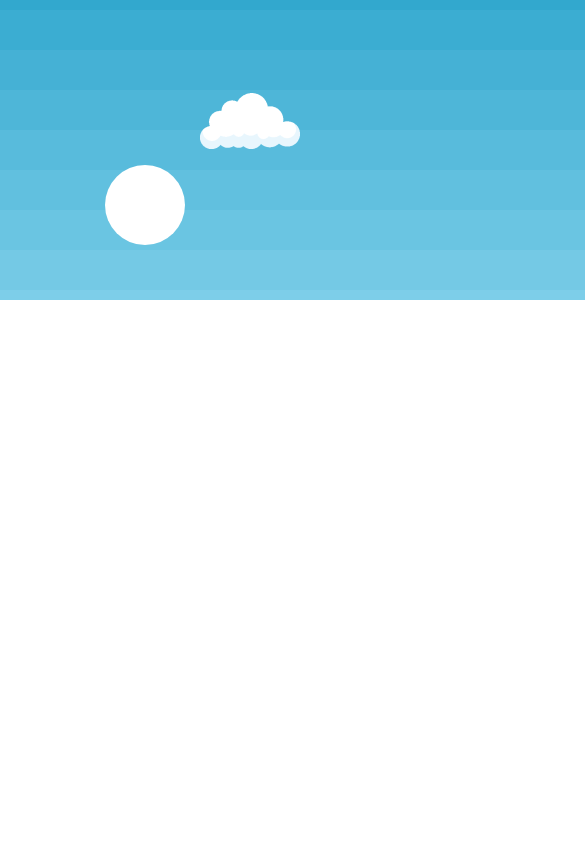
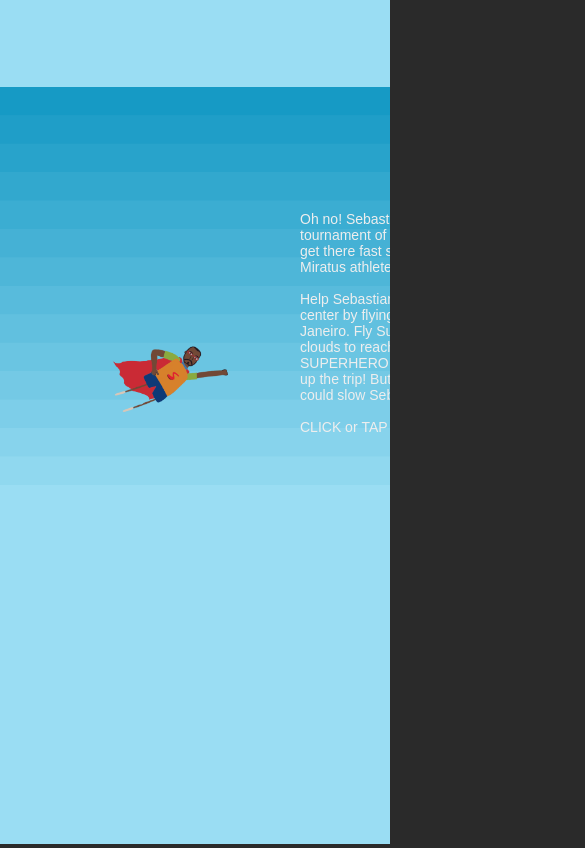
Before and after one commit to pedromarinyo/sebastianFlyer, a plain HTML site: page index.html in a window 390 px wide. Shown: the top 848 px of the page, 585 px wide, since content can reach past the window. Drawn offline with Linux system fonts and the light colour scheme.

Commit message:
Added Sebastian sprite; responsive canvas.

```diff
--- a/index.html
+++ b/index.html
@@ -6,8 +6,16 @@
     <script src="./phaser.min.js"></script>
     <style type="text/css">
         body {
+            width: 100%;
+            height: 100%;
             margin: 0;
-            text-align: center;
+            padding: 0;
+            background-color: #2a2a2a;
+            overflow: hidden;
+        }
+        canvas {
+            margin: 0;
+            padding: 0;
         }
     </style>
 </head>
@@ -16,32 +24,41 @@
 <script type="text/javascript">
 
     var sebastian;
-    var sebastianTween;
 
+    // gate values: start, game, success, failure
+    var gate = "start";
+    var startText;
+    var gameOverText;
+    var successText;
 
     var leftBoundary;
     var bottomBoundary;
     var collectible;
     var obsticle;
+    var spawnTimer;
     var cursors;
 
     var gravity = 600;
     var thrust = 200;
-    var spawnTime = 3000;
+    var spawnTime = 4000;
     var collectibleSpeed = 300;
 
     var leftBoundaryPosition = 100;
-    var leftBoundaryBounds = 400;
+    var leftBoundaryBounds = 250;
 
     var kmLabel;
-    var numKmLeft = 15000;
+    var numKmLeft = 10000;
     var travelSpeed = 5;
     var kmTimer;
 
+    var timeLeftCount;
+    var timeLeftTimer;
+    var numTimeLeft = 3 * 60;
+
     var config = {
         type: Phaser.CANVAS,
-        width: 800,
-        height: 300,
+        width: window.innerWidth * window.devicePixelRatio,
+        height: window.innerHeight * window.devicePixelRatio,
         physics: {
             default: 'arcade',
         },
@@ -60,24 +77,40 @@
        this.load.image('sky', 'assets/sky.png');
        this.load.image('cloud1', 'assets/cloud1.png');
        this.load.image('cloud2', 'assets/cloud2.png');
+       this.load.image('sebastian1', 'assets/sebastian1.png');
+       this.load.image('sebastian2', 'assets/sebastian2.png');
+       this.load.image('sebastian3', 'assets/sebastian3.png');
 
     }
 
     function create ()
     {
+        this.cameras.main.setBackgroundColor('#9addf3')
+
         // Adding sky background
-        this.add.image(400, 150, "sky");
+        this.add.image(game.canvas.width / 2, 300, "sky").setScale(game.canvas.width/800, 600/game.canvas.height);
 
-        // Adding circle to player
-        sebastian = this.add.circle(100, 0, 40, 0xffffff);
+        // Creating sebastian flying animation
+        this.anims.create({
+            key: "sebastianFlying",
+            frames: [
+                {key: "sebastian1"},
+                {key: "sebastian2"},
+                {key: "sebastian3"}
+            ],
+            frameRate: 15,
+            repeat: -1
+        });
+
         // Adding sebastian to physics engine
-        this.physics.add.existing(sebastian, false);
+        sebastian = this.physics.add.sprite(200, 0, "sebastian1").play("sebastianFlying");
+        sebastian.setScale(.15, .15).refreshBody();
         sebastian.body.setCollideWorldBounds(true);
         sebastian.body.setGravityY(gravity);
         sebastian.body.setGravityX(-(gravity - 200));
 
         // Adding left boundary
-        leftBoundary = this.add.rectangle(50, 150, 10, 300, 0xffffff, 0);
+        leftBoundary = this.add.rectangle(50, game.canvas.height / 2, 10, game.canvas.height, 0xffffff, 0);
         this.physics.add.existing(leftBoundary, false);
         leftBoundary.body.setImmovable(true);
         // Adding tween
@@ -100,7 +133,7 @@
         });
 
         // Adding bottom boundary
-        bottomBoundary = this.add.rectangle(400, 250, 800, 10, 0xffffff, 0);
+        bottomBoundary = this.add.rectangle(game.canvas.width / 2, 250, 800, 10, 0xffffff, 0);
         this.physics.add.existing(bottomBoundary, false);
         bottomBoundary.body.setImmovable(true);
 
@@ -120,15 +153,16 @@
         //cursors = this.input.keyboard.createCursorKeys();
 
         // Adding text
-        kmLabel = this.add.text(650, 5, "Metros até\no torneio", {
+        // Meters left
+        kmLabel = this.add.text(20, 5, "Meters to\ntournament:", {
             font: "14px Arial",
             fill: "#eeeeee",
-            align: "right"
+            align: "left"
         });
-        kmCount = this.add.text(730, 10, numKmLeft, {
+        kmCount = this.add.text(110, 10, numKmLeft, {
             font: "18px Arial",
             fill: "#ffffff",
-            align: "right"
+            boundsAlignH: "right"
         });
         kmTimer = this.time.addEvent({
             delay: travelSpeed * 100,
@@ -136,9 +170,51 @@
             {
                 numKmLeft -= 1;
                 kmCount.setText(numKmLeft);
+
+                if (numKmLeft <= 0) {
+                    gate = "success";
+                }
             },
             callbackScope: this,
             loop: true
+        });
+
+        // Time left
+        timeLeftLabel = this.add.text(20, 55, "Seconds left:", {
+            font: "14px Arial",
+            fill: "#eeeeee",
+            align: "left"
+        });
+        timeLeftCount = this.add.text(110, 52.5, numTimeLeft, {
+            font: "18px Arial",
+            fill: "#ffffff",
+            boundsAlignH: "right"
+        });
+        timeLeftTimer = this.time.addEvent({
+            delay: 1000,
+            callback: function()
+            {
+                numTimeLeft -= 1;
+                timeLeftCount.setText(numTimeLeft);
+
+                if (numTimeLeft <= 0) {
+                    gate = "failure";
+                }
+            },
+            callbackScope: this,
+            loop: true
+        });
+
+        // Start and instructions text
+        startText = this.add.text(300, game.canvas.height / 4, "Oh no! Sebastian is late to the first badminton tournament of the season! Sebastian needs to get there fast so he can help cheer on the Miratus athletes.\n\nHelp Sebastian reach the Miratus Badminton center by flying through the favelas of Rio de Janeiro. Fly Superhero Sebastian through the clouds to reach the tournament and catch SUPERHERO WORDS along the way to speed up the trip! But watch out, the stormy clouds could slow Sebastian down.\n\nCLICK or TAP to make Sebastian fly higher.", {
+            font: "14px Arial",
+            fill: "#eeeeee",
+            originX : 0.5,
+            wordWrap: {
+                width: 300,
+                useAdvancedWrap: false,
+                originX : 0.5
+            },
         });
 
 
@@ -146,11 +222,67 @@
 
     function update ()
     {
-        // Controls
-        if (this.input.activePointer.isDown)
-        {
-            sebastian.body.setVelocityY(-thrust);
+        // Start and instructions
+        switch(gate) {
+            case "start":
+                timeLeftLabel.visible = false;
+                timeLeftCount.visible = false;
+                kmLabel.visible = false;
+                kmCount.visible = false;
+
+                spawnTimer.paused = true;
+                bottomBoundary.y = game.canvas.height / 2;
+
+                // If click or tap, progress game
+                if (this.input.activePointer.isDown)
+                {
+                    gate = "game";
+                    timeLeftLabel.visible = true;
+                    timeLeftCount.visible = true;
+                    kmLabel.visible = true;
+                    kmCount.visible = true;
+                    startText.visible = false;
+
+                    spawnTimer.paused = false;
+                    bottomBoundary.y = game.canvas.height * (4/5);
+                }
+                break;
+            case "game":
+                // Controls
+                if (this.input.activePointer.isDown)
+                {
+                    sebastian.body.setVelocityY(-thrust);
+                }
+                break;
+            case "success":
+                timeLeftLabel.visible = false;
+                timeLeftCount.visible = false;
+                kmLabel.visible = false;
+                kmCount.visible = false;
+
+                spawnTimer.paused = true;
+                bottomBoundary.y = game.canvas.height + 100;
+
+                startText.text = "Congratulations!\nYou made it just in time!";
+                startText.visible = true;
+                sebastian.body.setCollideWorldBounds(false);
+                break;
+            case "failure":
+                timeLeftLabel.visible = false;
+                timeLeftCount.visible = false;
+                kmLabel.visible = false;
+                kmCount.visible = false;
+
+                spawnTimer.paused = true;
+                bottomBoundary.y = game.canvas.height + 100;
+
+                startText.text = "Oh no!\nYou ran out of time!";
+                startText.visible = true;
+                sebastian.body.setCollideWorldBounds(false);
+                break;
         }
+
+
     }
 
     function spawnCollectible()
@@ -159,7 +291,7 @@
         {
             collectible.destroy();
         }
-        collectible = this.physics.add.sprite(850, Phaser.Math.Between(0, 250), "cloud" + Phaser.Math.Between(1, 2));
+        collectible = this.physics.add.sprite(game.canvas.width + 100, Phaser.Math.Between(0, game.canvas.height * (4/5) ), "cloud" + Phaser.Math.Between(1, 2));
         collectible.body.setVelocityX(-collectibleSpeed);
 
         this.physics.add.overlap(sebastian, collectible, collect, null, this);
@@ -185,10 +317,15 @@
             travelSpeed -= 1;
             kmTimer.delay = travelSpeed * 100;
             boundaryTween.play();
+
+            // Speeding up cape animation
+            sebastian.anims.sebastianFlying -= 200;
         }
     };
 
 </script>
 
+
+
 </body>
 </html>
```
Also changed, not shown: assets/bomb.png (added), assets/sebastian1.png (added), assets/sebastian2.png (added), assets/sebastian3.png (added), assets/star.png (added).
